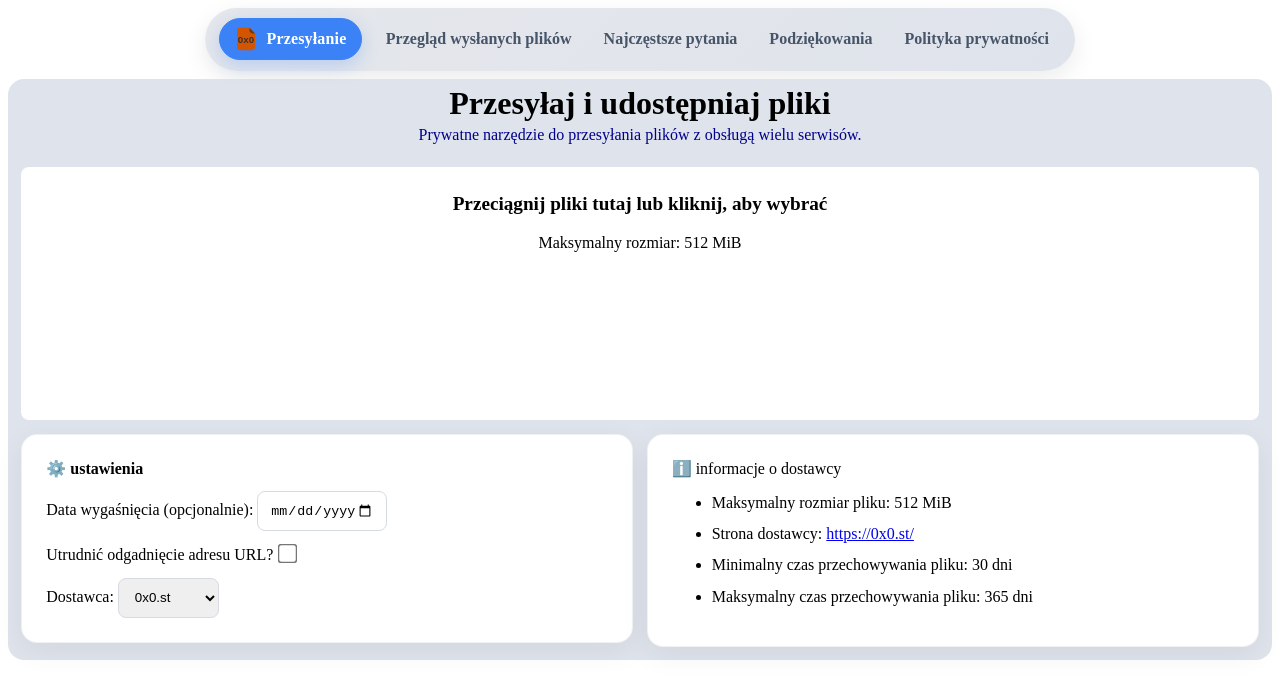
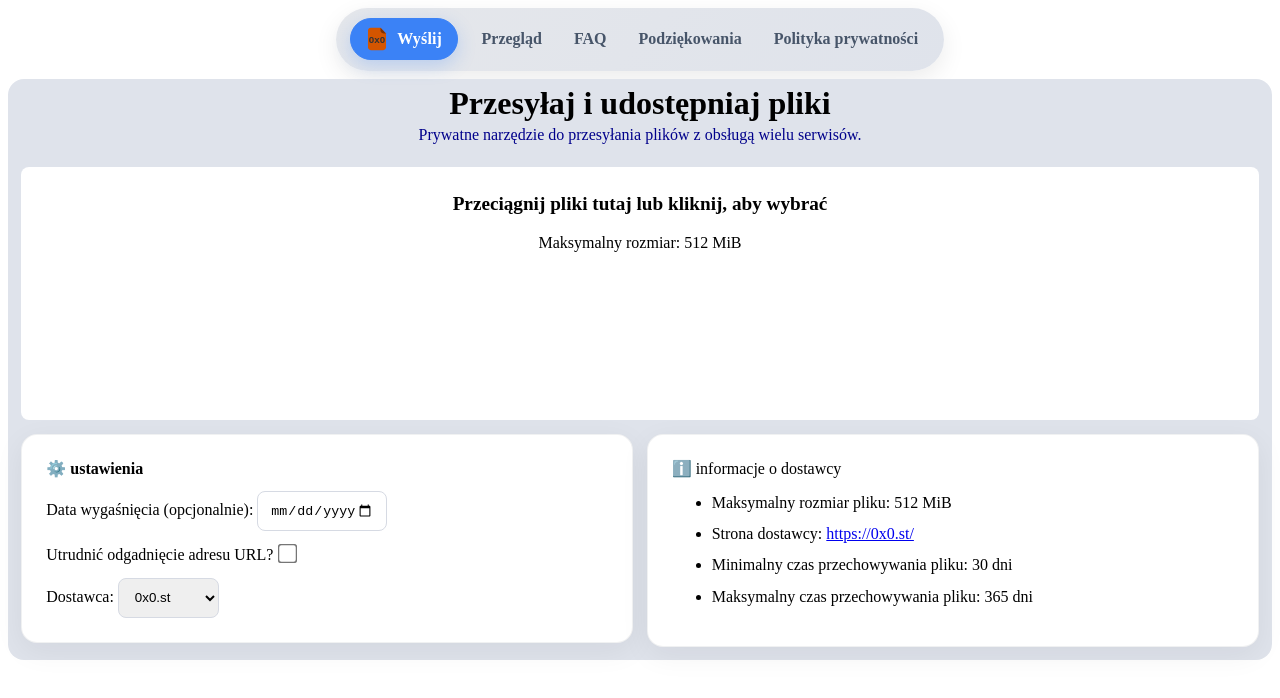
Before and after one commit to reptee/0x0-wrapper, a SvelteKit app: page / in a window 1280 px wide. Shown: the top 698 px of the page. Built offline with nearby package versions, Linux system fonts and the light colour scheme.

Commit message:
fixup! polskie tłumaczenie

```diff
--- a/src/routes/+layout.svelte
+++ b/src/routes/+layout.svelte
@@ -17,17 +17,17 @@
     class:active={$page.url.pathname === "/"}
   >
     <img src={logo} alt="Logo 0x0" />
-    <span>Przesyłanie</span>
+    <span>Wyślij</span>
   </a>
   <ul class="nav-links">
     <li>
       <a
         href="/browse"
-        class:active={$page.url.pathname === "/browse"}>Przegląd wysłanych plików</a
+        class:active={$page.url.pathname === "/browse"}>Przegląd</a
       >
     </li>
     <li>
-      <a href="/FAQ" class:active={$page.url.pathname === "/FAQ"}>Najczęstsze pytania</a>
+      <a href="/FAQ" class:active={$page.url.pathname === "/FAQ"}>FAQ</a>
     </li>
     <li>
       <a href="/credits" class:active={$page.url.pathname === "/credits"}
```
